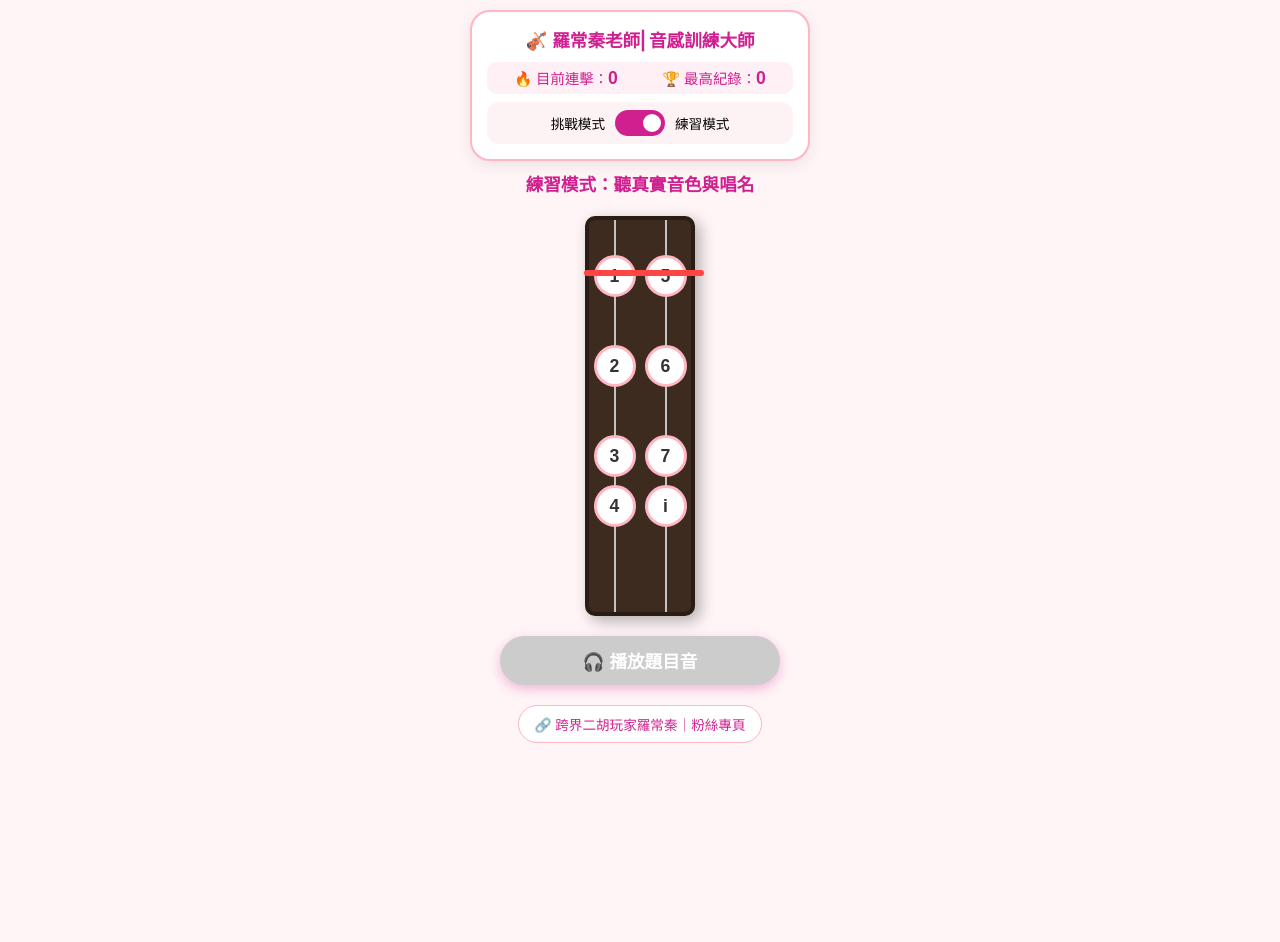
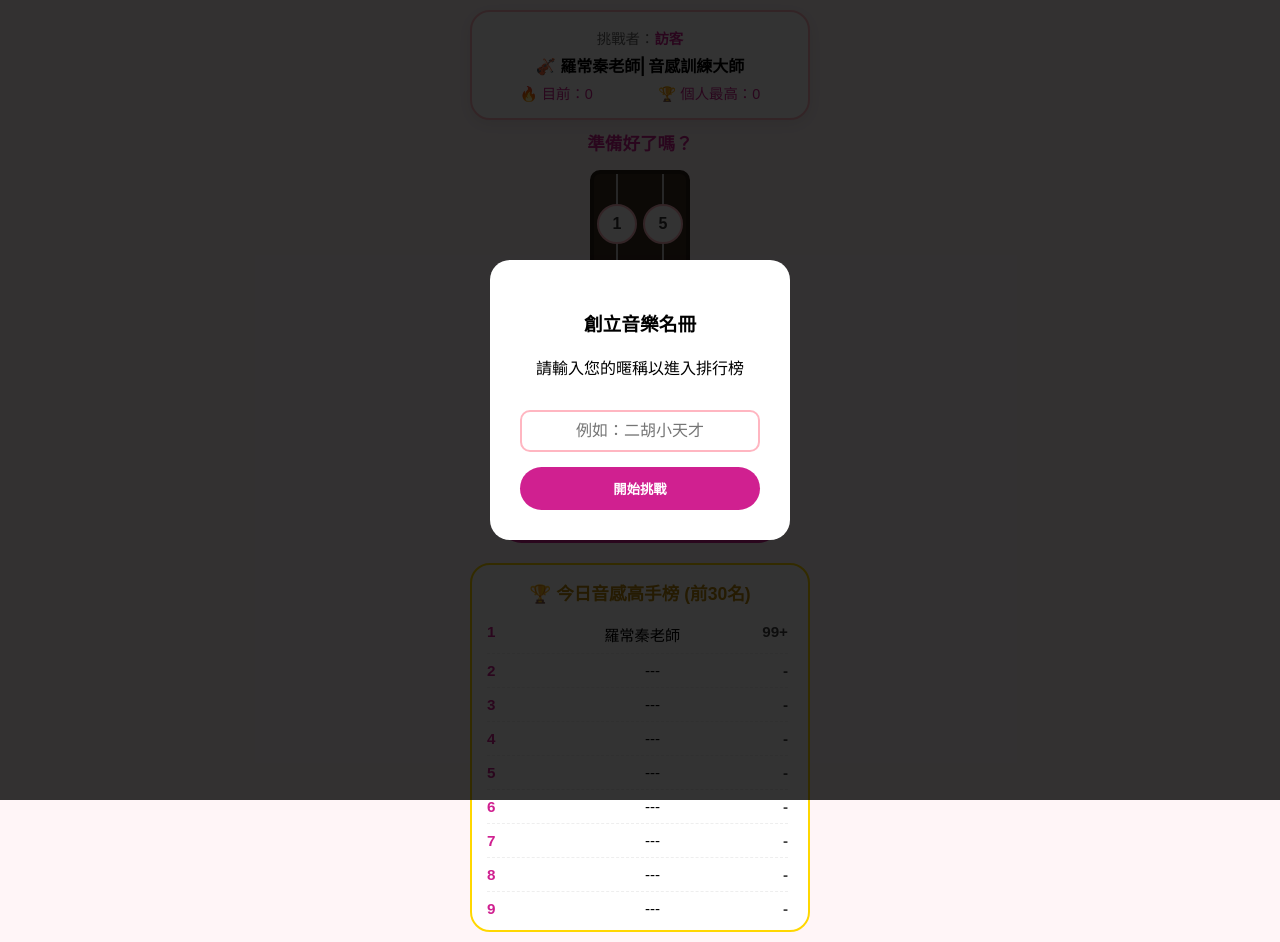
Before and after one commit to tserhusolo/erhu-app, a plain HTML site: page index.html in a window 1280 px wide. Before the commit the page ends 800 px from the top, so only its background shows below. Drawn offline with Linux system fonts and the light colour scheme.

Commit message:
Update index.html

```diff
--- a/index.html
+++ b/index.html
@@ -3,153 +3,62 @@
 <head>
     <meta charset="UTF-8">
     <meta name="viewport" content="width=device-width, initial-scale=1.0, maximum-scale=1.0, user-scalable=no">
-    <title>羅常秦老師⎜音感訓練大師</title>
+    <title>羅常秦老師⎜音感排行榜</title>
     <style>
         * { box-sizing: border-box; touch-action: manipulation; }
-        body {
-            background: #FFF5F7;
-            font-family: "Microsoft JhengHei", sans-serif;
-            display: flex;
-            flex-direction: column;
-            align-items: center;
-            padding: 10px;
-            margin: 0;
-            min-height: 100vh;
-            overflow-x: hidden;
-        }
-        .vip-card {
-            background: white;
-            padding: 15px;
-            border-radius: 20px;
-            box-shadow: 0 4px 15px rgba(0,0,0,0.08);
-            margin-bottom: 10px;
-            border: 2px solid #FFB6C1;
-            text-align: center;
-            width: 100%;
-            max-width: 340px;
-        }
-        .vip-card b { color: #D02090; font-size: 1.1rem; display: block; margin-bottom: 5px; }
+        body { background: #FFF5F7; font-family: "Microsoft JhengHei", sans-serif; display: flex; flex-direction: column; align-items: center; padding: 10px; margin: 0; min-height: 100vh; }
 
-        /* 連續答對計分板 */
-        .combo-box {
-            display: flex;
-            justify-content: space-around;
-            margin-top: 10px;
-            padding: 5px;
-            background: #FFF0F5;
-            border-radius: 10px;
-            font-size: 0.9rem;
-            color: #D02090;
-        }
-        .combo-box span { font-weight: bold; font-size: 1.1rem; }
+        /* 登入彈窗 */
+        #login-overlay { position: fixed; top: 0; left: 0; width: 100%; height: 100%; background: rgba(0,0,0,0.8); z-index: 100; display: flex; align-items: center; justify-content: center; }
+        .login-box { background: white; padding: 30px; border-radius: 20px; text-align: center; width: 85%; max-width: 300px; }
+        .login-box input { width: 100%; padding: 10px; margin: 15px 0; border: 2px solid #FFB6C1; border-radius: 10px; font-size: 1rem; text-align: center; }
 
-        .mode-switch {
-            background: #FDF2F4;
-            padding: 8px;
-            border-radius: 12px;
-            display: flex;
-            align-items: center;
-            justify-content: center;
-            gap: 10px;
-            font-size: 0.85rem;
-            margin-top: 8px;
-        }
-        .switch { position: relative; display: inline-block; width: 50px; height: 26px; }
-        .switch input { opacity: 0; width: 0; height: 0; }
-        .slider { position: absolute; cursor: pointer; top: 0; left: 0; right: 0; bottom: 0; background-color: #ccc; transition: .4s; border-radius: 34px; }
-        .slider:before { position: absolute; content: ""; height: 18px; width: 18px; left: 4px; bottom: 4px; background-color: white; transition: .4s; border-radius: 50%; }
-        input:checked + .slider { background-color: #D02090; }
-        input:checked + .slider:before { transform: translateX(24px); }
+        .vip-card { background: white; padding: 15px; border-radius: 20px; box-shadow: 0 4px 15px rgba(0,0,0,0.08); margin-bottom: 10px; border: 2px solid #FFB6C1; text-align: center; width: 100%; max-width: 340px; }
+        .user-info { font-size: 0.9rem; color: #666; margin-bottom: 5px; }
+        .user-info b { color: #D02090; }
 
-        #game-status { color: #D02090; font-weight: bold; font-size: 1.1rem; margin-bottom: 10px; height: 30px; text-align: center; width: 100%; }
+        /* 排行榜樣式 - 擴充至 30 名並增加滾動 */
+        .leaderboard { width: 100%; max-width: 340px; background: white; border-radius: 20px; padding: 15px; margin-top: 20px; border: 2px solid #FFD700; }
+        .leaderboard h3 { margin: 0 0 10px 0; color: #B8860B; font-size: 1.1rem; text-align: center; }
+        .score-container { max-height: 300px; overflow-y: auto; padding-right: 5px; }
+        .score-item { display: flex; justify-content: space-between; padding: 8px 0; border-bottom: 1px dashed #eee; font-size: 0.95rem; }
+        .score-item:last-child { border: none; }
+        .rank { font-weight: bold; color: #D02090; width: 35px; }
+        .val { font-weight: bold; color: #444; }
 
-        #erhu-neck {
-            position: relative;
-            width: 110px;
-            height: 400px;
-            background: #3d2b1f;
-            border-radius: 10px;
-            border: 4px solid #2a1d15;
-            display: flex;
-            justify-content: space-around;
-            box-shadow: 5px 5px 15px rgba(0,0,0,0.3);
-            margin: 5px 0;
-        }
-        .string { position: relative; width: 2px; height: 100%; background: linear-gradient(to right, #999, #eee, #999); z-index: 1; }
-        .qianjin { position: absolute; top: 50px; width: 120px; height: 6px; background: #FF4444; left: -5px; z-index: 2; border-radius: 4px; }
-        .fret {
-            position: absolute;
-            width: 42px;
-            height: 42px;
-            background: white;
-            border: 3px solid #FFB6C1;
-            border-radius: 50%;
-            left: -20px;
-            display: flex;
-            align-items: center;
-            justify-content: center;
-            cursor: pointer;
-            z-index: 3;
-            font-weight: bold;
-            color: #333;
-            font-size: 1.1rem;
-        }
-        .pos-0 { top: 35px; } .pos-1 { top: 125px; } .pos-2 { top: 215px; } .pos-3 { top: 265px; }
+        /* 遊戲指板樣式 */
+        #erhu-neck { position: relative; width: 100px; height: 320px; background: #3d2b1f; border-radius: 10px; border: 4px solid #2a1d15; display: flex; justify-content: space-around; margin: 10px 0; }
+        .string { position: relative; width: 2px; height: 100%; background: linear-gradient(to right, #999, #eee, #999); }
+        .fret { position: absolute; width: 40px; height: 40px; background: white; border: 2px solid #FFB6C1; border-radius: 50%; left: -19px; display: flex; align-items: center; justify-content: center; font-weight: bold; z-index: 3; color: #333; cursor: pointer; }
+        .pos-0 { top: 30px; } .pos-1 { top: 100px; } .pos-2 { top: 180px; } .pos-3 { top: 230px; }
 
-        #btn-start {
-            background: #D02090;
-            color: white;
-            border: none;
-            padding: 12px 40px;
-            border-radius: 30px;
-            font-size: 1.1rem;
-            font-weight: bold;
-            cursor: pointer;
-            margin-top: 15px;
-            box-shadow: 0 4px 12px rgba(208, 32, 144, 0.3);
-            width: 80%;
-            max-width: 280px;
-        }
-        #btn-start:disabled { background: #ccc; cursor: not-allowed; }
-
-        .footer-link {
-            margin-top: 20px;
-            text-decoration: none;
-            color: #D02090;
-            font-size: 0.85rem;
-            display: flex;
-            align-items: center;
-            gap: 5px;
-            padding: 8px 15px;
-            background: white;
-            border-radius: 50px;
-            border: 1px solid #FFB6C1;
-        }
+        #btn-start { background: #D02090; color: white; border: none; padding: 12px 40px; border-radius: 30px; font-weight: bold; width: 80%; max-width: 280px; cursor: pointer; }
+        #game-status { color: #D02090; font-weight: bold; font-size: 1.1rem; margin-bottom: 5px; height: 25px; }
     </style>
 </head>
 <body>
-    <div class="vip-card">
-        <b>🎻 羅常秦老師⎜音感訓練大師</b>
 
-        <div class="combo-box">
-            <div>🔥 目前連擊：<span id="combo-now">0</span></div>
-            <div>🏆 最高紀錄：<span id="combo-max">0</span></div>
-        </div>
-
-        <div class="mode-switch">
-            <span>挑戰模式</span>
-            <label class="switch">
-                <input type="checkbox" id="mode-toggle" onchange="toggleMode()" checked>
-                <span class="slider"></span>
-            </label>
-            <span class="mode-label">練習模式</span>
+    <div id="login-overlay">
+        <div class="login-box">
+            <h3>創立音樂名冊</h3>
+            <p>請輸入您的暱稱以進入排行榜</p>
+            <input type="text" id="user-name" placeholder="例如：二胡小天才">
+            <button id="btn-start" style="width: 100%;" onclick="saveUser()">開始挑戰</button>
         </div>
     </div>
 
-    <div id="game-status">載入中...</div>
+    <div class="vip-card">
+        <div class="user-info">挑戰者：<b id="display-name">訪客</b></div>
+        <b>🎻 羅常秦老師⎜音感訓練大師</b>
+        <div style="display:flex; justify-content: space-around; font-size: 0.9rem; color: #D02090; margin-top:5px;">
+            <div>🔥 目前：<span id="combo-now">0</span></div>
+            <div>🏆 個人最高：<span id="combo-max">0</span></div>
+        </div>
+    </div>
+
+    <div id="game-status">準備好了嗎？</div>
 
     <div id="erhu-neck">
-        <div class="qianjin"></div>
         <div class="string">
             <div class="fret pos-0" onclick="handleFretClick(1)">1</div>
             <div class="fret pos-1" onclick="handleFretClick(2)">2</div>
@@ -164,30 +73,73 @@
         </div>
     </div>
 
-    <button id="btn-start" onclick="nextQuestion()" disabled>🎧 播放題目音</button>
+    <button id="btn-start" onclick="nextQuestion()">🎧 播放題目音</button>
 
-    <a href="https://www.facebook.com/erhutslo/" target="_blank" class="footer-link">
-        🔗 跨界二胡玩家羅常秦｜粉絲專頁
-    </a>
+    <div class="leaderboard">
+        <h3>🏆 今日音感高手榜 (前30名)</h3>
+        <div class="score-container" id="score-list">
+            <div class="score-item"><span class="rank">1</span> 羅常秦老師 <span class="val">99+</span></div>
+            <div class="score-item"><span class="rank">2</span> 載入中... <span class="val">-</span></div>
+        </div>
+    </div>
 
     <script>
+        let currentUser = localStorage.getItem('erhuUserName') || "";
+        let comboCount = 0;
+        let maxCombo = parseInt(localStorage.getItem('erhuMaxCombo')) || 0;
         let currentNote = 0;
-        let isPracticeMode = true;
-        let comboCount = 0;
-        let maxCombo = 0;
 
-        function toggleMode() {
-            isPracticeMode = document.getElementById('mode-toggle').checked;
-            document.getElementById('btn-start').disabled = isPracticeMode;
-            document.getElementById('game-status').innerText = isPracticeMode ? "練習模式：聽真實音色與唱名" : "挑戰模式：聽音辨位測試中";
-            document.body.style.background = "#FFF5F7";
+        // 初始化檢查用戶
+        window.onload = function() {
+            if(currentUser) {
+                document.getElementById('login-overlay').style.display = 'none';
+                document.getElementById('display-name').innerText = currentUser;
+                document.getElementById('combo-max').innerText = maxCombo;
+            }
+            initLeaderboard();
+        };
 
-            // 切換模式時，連擊數重計
-            comboCount = 0;
-            updateComboUI();
+        function saveUser() {
+            const name = document.getElementById('user-name').value;
+            if(name.trim()) {
+                localStorage.setItem('erhuUserName', name);
+                currentUser = name;
+                document.getElementById('login-overlay').style.display = 'none';
+                document.getElementById('display-name').innerText = name;
+            } else {
+                alert("請輸入暱稱喔！");
+            }
         }
 
-        function updateComboUI() {
+        // 初始化排行榜佔位 (顯示到30名)
+        function initLeaderboard() {
+            const list = document.getElementById('score-list');
+            let html = '<div class="score-item"><span class="rank">1</span> 羅常秦老師 <span class="val">99+</span></div>';
+            for (let i = 2; i <= 30; i++) {
+                html += `<div class="score-item"><span class="rank">${i}</span> --- <span class="val">-</span></div>`;
+            }
+            list.innerHTML = html;
+        }
+
+        function handleFretClick(num) {
+            playErhuFile(num);
+            if (currentNote === 0) return;
+            if (num === currentNote) {
+                comboCount++;
+                if (comboCount > maxCombo) {
+                    maxCombo = comboCount;
+                    localStorage.setItem('erhuMaxCombo', maxCombo);
+                }
+                updateUI("✨ 正確！");
+                currentNote = 0;
+            } else {
+                comboCount = 0;
+                updateUI("❌ 斷掉了！");
+            }
+        }
+
+        function updateUI(status) {
+            document.getElementById('game-status').innerText = status;
             document.getElementById('combo-now').innerText = comboCount;
             document.getElementById('combo-max').innerText = maxCombo;
         }
@@ -195,55 +147,14 @@
         function playErhuFile(num) {
             let fileName = (num === 8) ? 'd_high1.mp3' : `d${num}.mp3`;
             const audio = new Audio(fileName);
-            audio.currentTime = 0;
-            audio.play().catch(e => console.log("讀取中..."));
-        }
-
-        function playVoiceName(num) {
-            const audio = new Audio(`v${num}.mp3`);
-            audio.play().catch(e => console.log(`缺少 v${num}.mp3`));
-        }
-
-        function playSoundFile(type) {
-            let fileName = (type === 'win') ? `win${Math.floor(Math.random() * 20) + 1}.mp3` : `lose.mp3`;
-            new Audio(fileName).play();
-        }
-
-        function handleFretClick(num) {
-            playErhuFile(num);
-            if (isPracticeMode) {
-                setTimeout(() => playVoiceName(num), 400);
-                document.getElementById('game-status').innerText = `正在練習：唱名 ${num}`;
-            } else {
-                if (currentNote === 0) return;
-                if (num === currentNote) {
-                    comboCount++;
-                    if (comboCount > maxCombo) maxCombo = comboCount;
-                    updateComboUI();
-
-                    playSoundFile('win');
-                    document.getElementById('game-status').innerText = `✨ 正確！連擊 ${comboCount}`;
-                    document.body.style.background = "#E8F5E9";
-                    currentNote = 0;
-                } else {
-                    comboCount = 0; // 答錯重計
-                    updateComboUI();
-
-                    playSoundFile('lose');
-                    document.getElementById('game-status').innerText = "❌ 答錯了，連擊中斷！";
-                    document.body.style.background = "#FFEBEE";
-                }
-            }
+            audio.play().catch(e => console.log("音檔播放失敗"));
         }
 
         function nextQuestion() {
             currentNote = Math.floor(Math.random() * 8) + 1;
             playErhuFile(currentNote);
-            document.getElementById('game-status').innerText = "請按出剛才的音...";
-            document.body.style.background = "#FFF5F7";
+            document.getElementById('game-status').innerText = "請聽音辨位...";
         }
-
-        window.onload = toggleMode;
     </script>
 </body>
 </html>
```
